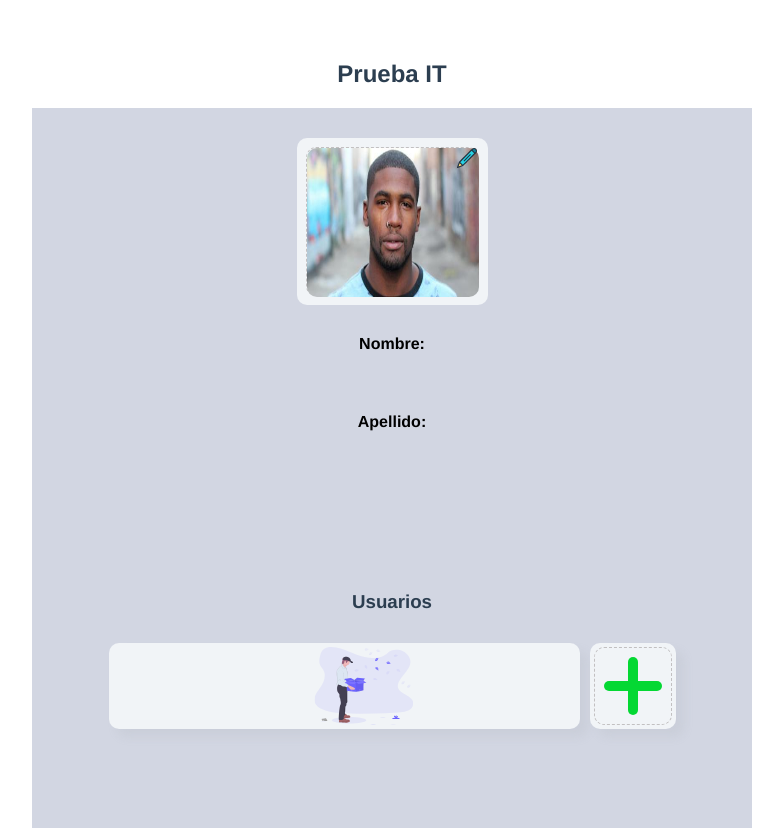
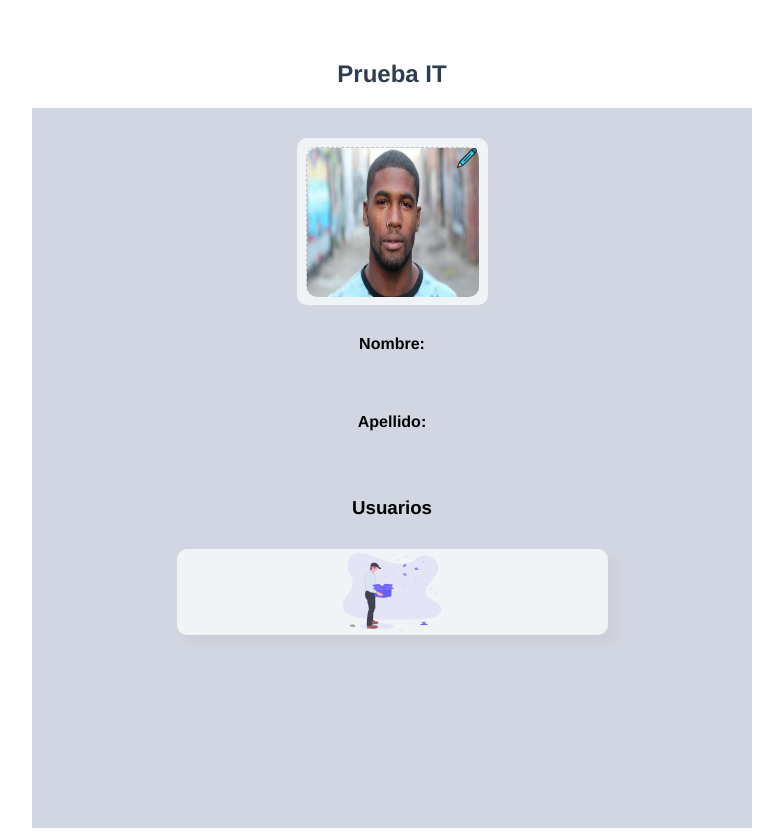
Before and after one commit to paoladom1/user-registry-vuejs, a Vue app: page / in a window 1280 px wide. Shown: the whole page, without its empty margins (248-1031 px from the left). Built offline with nearby package versions, Linux system fonts and the light colour scheme.

Commit message:
feat: adds hover effect on UserList

```diff
--- a/src/components/UserList.vue
+++ b/src/components/UserList.vue
@@ -1,15 +1,17 @@
 <template>
     <div class="container">
         <h3 class="title">Usuarios</h3>
-        <div class="user-box">
+        <div class="user-box" @mouseover="hover = true" @mouseleave="hover=false">
             <ul class="user-list">
                 <EmptyList class="empty-list-img" />
             </ul>
-            <button class="add-user">
-                <div class="dashed-with-gradient">
-                    <AddUser class="add-user-img" />
-                </div>
-            </button>
+            <transition class="slide-fade">
+                <button class="add-user" v-if="hover" >
+                    <div class="dashed-with-gradient">
+                        <AddUser class="add-user-img" />
+                    </div>
+                </button>
+            </transition>
         </div>
     </div>
 </template>
@@ -24,18 +26,26 @@ export default {
         AddUser,
         EmptyList,
     },
+    data() {
+        return {
+            hover: false,
+        };
+    },
 };
 </script>
 
 <style scoped>
 .container {
-    flex-direction: column;
+    height: auto;
+    margin: 0 auto 20px;
     justify-content: center;
+    margin-top: 36px;
 }
 
 .title {
     width: 100%;
-    margin: 30px auto;
+    margin: 0 auto 30px;
+    color: black;
 }
 
 .user-box {
@@ -50,8 +60,10 @@ export default {
     height: 86px;
     border-radius: 10px;
     margin: 0;
+    padding: 0;
     background-color: #f1f4f7;
     box-shadow: 8px 8px 10px rgba(159, 166, 173, 0.15);
+    box-sizing: border-box;
 }
 
 .add-user {
@@ -64,6 +76,7 @@ export default {
     border: 0;
     background-color: #f1f4f7;
     box-shadow: 8px 8px 10px rgba(159, 166, 173, 0.15);
+    box-sizing: border-box;
 }
 
 .add-user:active {
@@ -96,4 +109,25 @@ export default {
     height: 78px;
     margin: auto;
 }
+
+.users {
+    margin: 10px;
+}
+
+.hexagon {
+    width: 45px;
+    height: 45px;
+}
+
+.hexagon-img {
+    width: 45px;
+    height: 45px;
+}
+
+.div-line {
+    width: 554px;
+    height: 2px;
+    background-color: #d3ecff;
+    margin-top: 20px;
+}
 </style>
--- a/src/main.js
+++ b/src/main.js
@@ -4,5 +4,8 @@ import App from './App.vue'
 Vue.config.productionTip = false
 
 new Vue({
+  data: {
+    show: true
+  },
   render: h => h(App),
 }).$mount('#app')
```
Also changed, not shown: src/assets/iconos_ilustraciones/icono-hexagono.svg, src/assets/iconos_ilustraciones/ilustracion-usuarios-vacios.svg.
